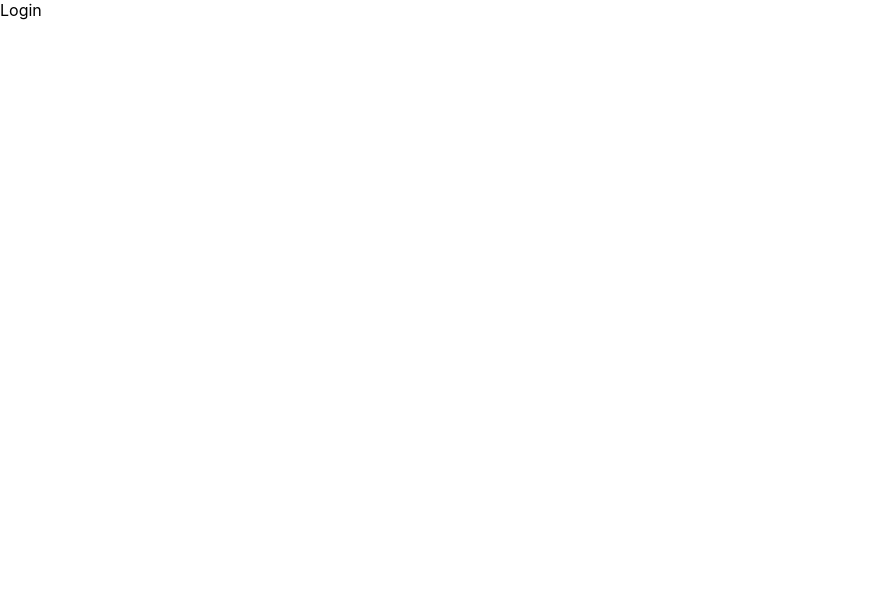
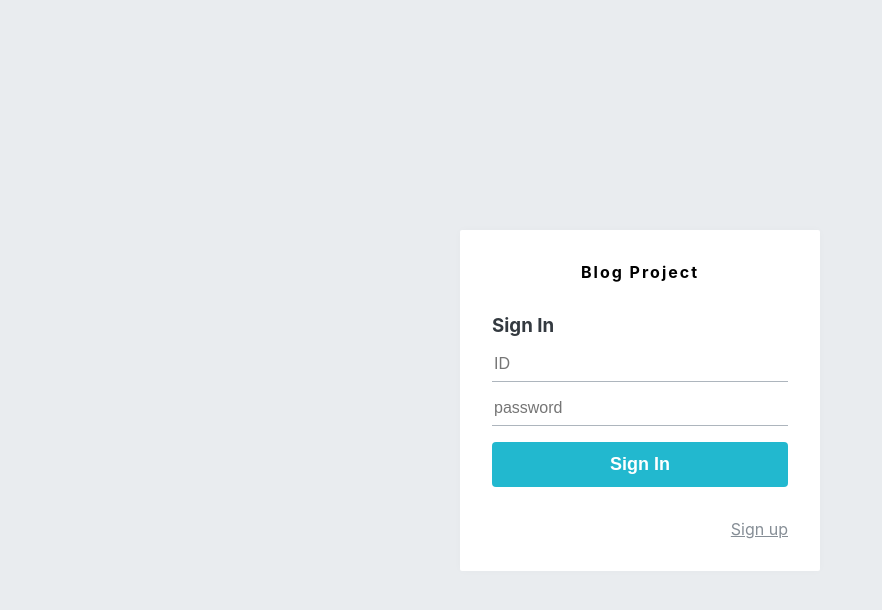
Before and after one commit to neilparkst/blog-project, a React (Create React App) app in the folder blog-frontend/: page /login in a window 1280 px wide. Shown: the top 610 px of the page, without its empty margins (0-882 px from the left). Built offline with nearby package versions, Linux system fonts and the light colour scheme.

Commit message:
create UI for login and register page

```diff
--- /dev/null
+++ b/blog-frontend/src/components/auth/AuthForm.js
@@ -0,0 +1,90 @@
+import React from 'react';
+import { Link } from 'react-router-dom';
+import styled from 'styled-components';
+import palette from '../../lib/styles/palette';
+import Button from '../common/Button';
+
+// Shows a form of signup or login
+
+const AuthFormBlock = styled.div`
+	h3 {
+		margin: 0;
+		color: ${palette.gray[8]};
+		margin-bottom: 1rem;
+	}
+`;
+
+const StyledInput = styled.input`
+	font-size: 1rem;
+	border: none;
+	border-bottom: 1px solid ${palette.gray[5]};
+	padding-bottom: 0.5rem;
+	outline: none;
+	width: 100%;
+	&:focus {
+		color: $oc-teal-7;
+		border-bottom: 1px solid ${palette.gray[7]};
+	}
+	& + & {
+		margin-top: 1rem;
+	}
+`;
+
+const Footer = styled.div`
+	margin-top: 2rem;
+	text-align: right;
+	a {
+		color: ${palette.gray[6]};
+		text-decoration: underline;
+		&:hover {
+			color: ${palette.gray[9]};
+		}
+	}
+`;
+
+const ButtonWithMarginTop = styled(Button)`
+	margin-top: 1rem;
+`;
+
+const textMap = {
+	login: 'Sign In',
+	register: 'Sign Up',
+};
+
+const AuthForm = ({ type }) => {
+	const text = textMap[type];
+	return (
+		<AuthFormBlock>
+			<h3>{text}</h3>
+			<form>
+				<StyledInput autoComplete="username" name="username" placeholder="ID" />
+				<StyledInput
+					autoComplete="new-password"
+					name="password"
+					placeholder="password"
+					type="password"
+				/>
+				{type === 'register' && (
+					<StyledInput
+						autoComplete="new-password"
+						name="passwordConfirm"
+						placeholder="confirm password"
+						type="password"
+					/>
+				)}
+				<ButtonWithMarginTop cyan fullWidth>
+					{text}
+				</ButtonWithMarginTop>
+			</form>
+			<Footer>
+				{type === 'login' ? (
+					<Link to="/register">Sign up</Link>
+				) : (
+					<Link to="/login">Sign in</Link>
+				)}
+			</Footer>
+		</AuthFormBlock>
+	);
+};
+
+export default AuthForm;
--- /dev/null
+++ b/blog-frontend/src/components/auth/AuthTemplate.js
@@ -0,0 +1,50 @@
+import React from 'react';
+import { Link } from 'react-router-dom';
+import styled from 'styled-components';
+import palette from '../../lib/styles/palette';
+
+// A component which is for a Layout of signup and signin
+
+const AuthTemplateBlock = styled.div`
+	position: absolute;
+	left: 0;
+	top: 0;
+	bottom: 0;
+	right: 0;
+	background: ${palette.gray[2]};
+	// align in center contents inside
+	display: flex;
+	flex-direction: column;
+	justify-content: center;
+	align-items: center;
+`;
+
+const WhiteBox = styled.div`
+	.logo-area {
+		display: block;
+		padding-bottom: 2rem;
+		text-align: center;
+		font-weight: bold;
+		letter-spacing: 2px;
+	}
+	box-shadow: 0 0 8px rgba(0, 0, 0, 0.025);
+	padding: 2rem;
+	width: 360px;
+	background: white;
+	border-radius: 2px;
+`;
+
+const AuthTemplate = ({ children }) => {
+	return (
+		<AuthTemplateBlock>
+			<WhiteBox>
+				<div className="logo-area">
+					<Link to="/">Blog Project</Link>
+				</div>
+				{children}
+			</WhiteBox>
+		</AuthTemplateBlock>
+	);
+};
+
+export default AuthTemplate;
--- a/blog-frontend/src/components/common/Button.js
+++ b/blog-frontend/src/components/common/Button.js
@@ -1,6 +1,6 @@
 import React from 'react';
-import styled from 'styled-components';
-import palette from '../../pages/lib/styles/palette';
+import styled, { css } from 'styled-components';
+import palette from '../../lib/styles/palette';
 
 const StyledButton = styled.button`
 	border: none;
@@ -16,6 +16,24 @@ const StyledButton = styled.button`
 	&:hover {
 		background: ${palette.gray[6]};
 	}
+
+	${(props) =>
+		props.fullWidth &&
+		css`
+			padding-top: 0.75rem;
+			padding-bottom: 0.75rem;
+			width: 100%;
+			font-size: 1.125rem;
+		`}
+
+	${(props) =>
+		props.cyan &&
+		css`
+			background: ${palette.cyan[5]};
+			&:hover {
+				background: ${palette.cyan[4]};
+			}
+		`}
 `;
 
 const Button = (props) => <StyledButton {...props} />;
--- a/blog-frontend/src/pages/LoginPage.js
+++ b/blog-frontend/src/pages/LoginPage.js
@@ -1,7 +1,13 @@
 import React from 'react';
+import AuthForm from '../components/auth/AuthForm';
+import AuthTemplate from '../components/auth/AuthTemplate';
 
 const LoginPage = () => {
-	return <div>Login</div>;
+	return (
+		<AuthTemplate>
+			<AuthForm type="login" />
+		</AuthTemplate>
+	);
 };
 
 export default LoginPage;
--- a/blog-frontend/src/pages/RegisterPage.js
+++ b/blog-frontend/src/pages/RegisterPage.js
@@ -1,7 +1,13 @@
 import React from 'react';
+import AuthForm from '../components/auth/AuthForm';
+import AuthTemplate from '../components/auth/AuthTemplate';
 
 const RegisterPage = () => {
-	return <div>Register</div>;
+	return (
+		<AuthTemplate>
+			<AuthForm type="register" />
+		</AuthTemplate>
+	);
 };
 
 export default RegisterPage;
```
Also changed, not shown: blog-frontend/src/components/common/base/Header.js (added, +14 -0 lines), blog-frontend/src/lib/styles/palette.js (renamed from blog-frontend/src/pages/lib/styles/palette.js).
